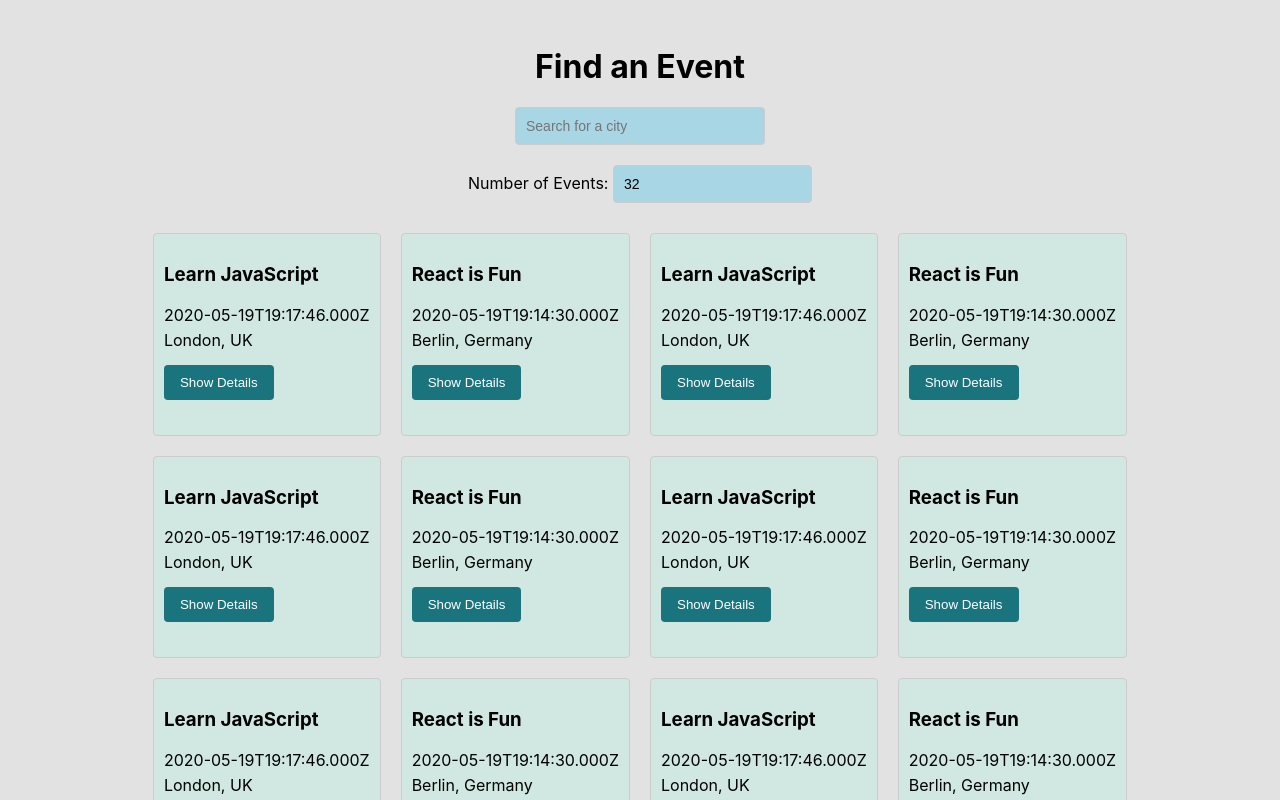
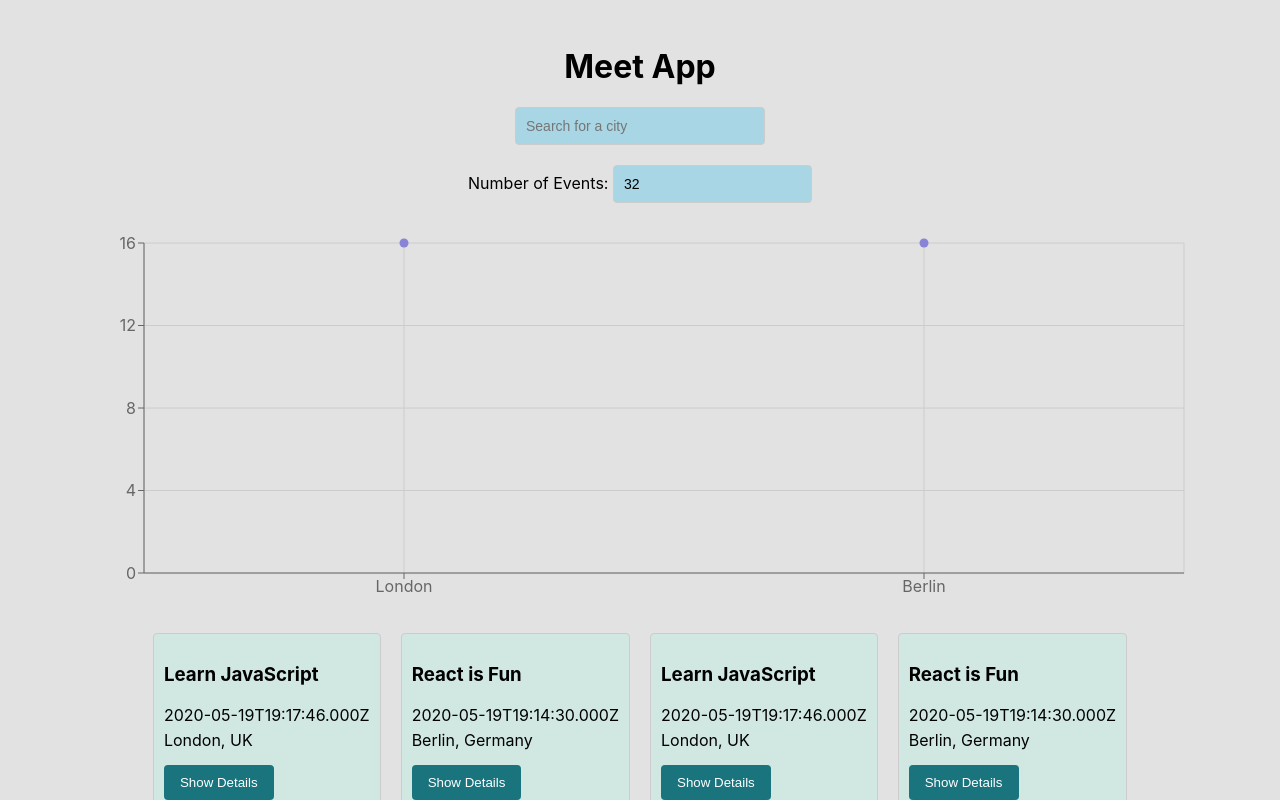
Before and after one commit to j-mecham/meet, a React (Create React App) app: page / in a window 1280 px wide. Shown: the top 800 px of the page. Built offline with nearby package versions, Linux system fonts and the light colour scheme; what atatus-spa would draw is missing.

Commit message:
added scatterChart

```diff
--- a/package.json
+++ b/package.json
@@ -12,6 +12,7 @@
     "react": "^18.2.0",
     "react-dom": "^18.2.0",
     "react-scripts": "5.0.1",
+    "recharts": "^2.8.0",
     "web-vitals": "^2.1.4",
     "workbox-background-sync": "^6.6.0",
     "workbox-broadcast-update": "^6.6.0",
--- a/src/App.js
+++ b/src/App.js
@@ -3,6 +3,7 @@
 import CitySearch from './components/CitySearch';
 import EventList from './components/EventList';
 import NumberOfEvents from './components/NumberOfEvents';
+import CityEventsChart from './components/CityEventsChart';
 import { useEffect, useState } from 'react';
 import { extractLocations, getEvents } from './api';
 import { InfoAlert, ErrorAlert, WarningAlert } from './components/Alert';
@@ -45,7 +46,7 @@
         {errorAlert.length ? <ErrorAlert text={errorAlert}/> : null}
         {warningAlert.length ? <WarningAlert text={warningAlert}/> : null}
       </div>
-      <h1>Find an Event</h1>
+      <h1>Meet App</h1>
       <CitySearch
       allLocations={allLocations}
       setCurrentCity={setCurrentCity}
@@ -55,6 +56,7 @@
       setCurrentNOE={setCurrentNOE}
       setErrorAlert={setErrorAlert}
       />
+      <CityEventsChart allLocations={allLocations} events={events} />
       <EventList events={events}/>
     </div>
   );
--- /dev/null
+++ b/src/components/CityEventsChart.js
@@ -0,0 +1,49 @@
+// src/components/CityEventsChart.js
+
+import { useState, useEffect } from 'react';
+import {
+  ScatterChart,
+  Scatter,
+  XAxis, YAxis,
+  CartesianGrid,
+  Tooltip,
+  ResponsiveContainer
+} from 'recharts';
+
+const CityEventsChart = ({ allLocations, events }) => {
+    const [data, setData] = useState({});
+
+    useEffect(() => {
+        setData(getData());
+    }, [`${events}`]);
+
+    const getData = () => {
+        const data = allLocations.map((location) => {
+        const count = events.filter((event) => event.location === location).length
+          const city = location.split(', ')[0]
+          return { city, count };
+        })
+        return data;
+      };
+
+    return (
+        <ResponsiveContainer width="99%" height={400}>
+          <ScatterChart
+            margin={{
+              top: 20,
+              right: 20,
+              bottom: 20,
+              left: 20,
+            }}
+          >
+            <CartesianGrid />
+            <XAxis type="category" dataKey="city" name="City" />
+            <YAxis type="number" dataKey="count" name="Number of Events" allowDecimals={false} />
+            <Tooltip cursor={{ strokeDasharray: '3 3' }} />
+            <Scatter name="A school" data={data} fill="#8884d8" />
+          </ScatterChart>
+        </ResponsiveContainer>
+    );
+}
+
+export default CityEventsChart;
```
Also changed, not shown: 1 other file (tests, documents, lock files or other folders).
